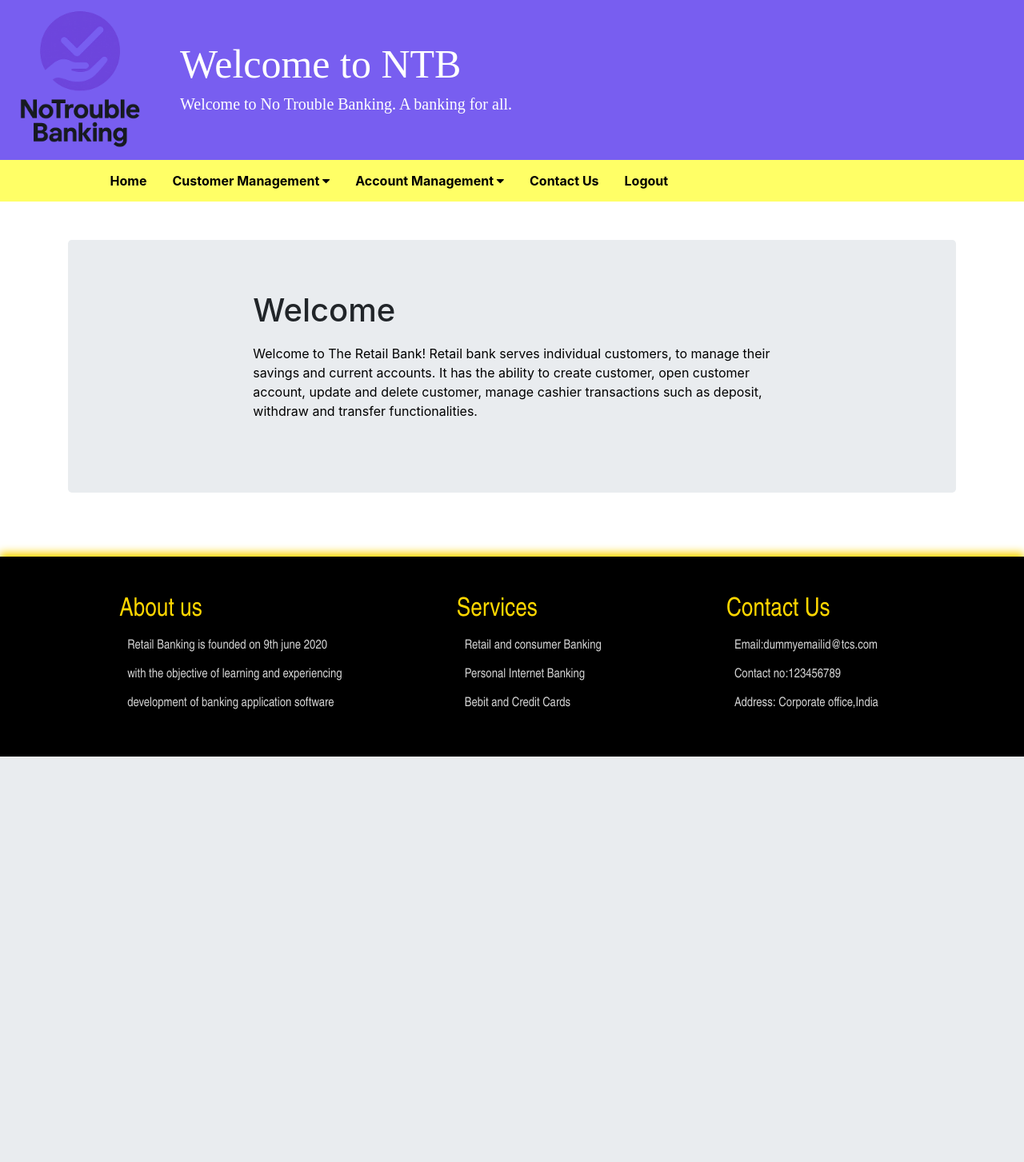
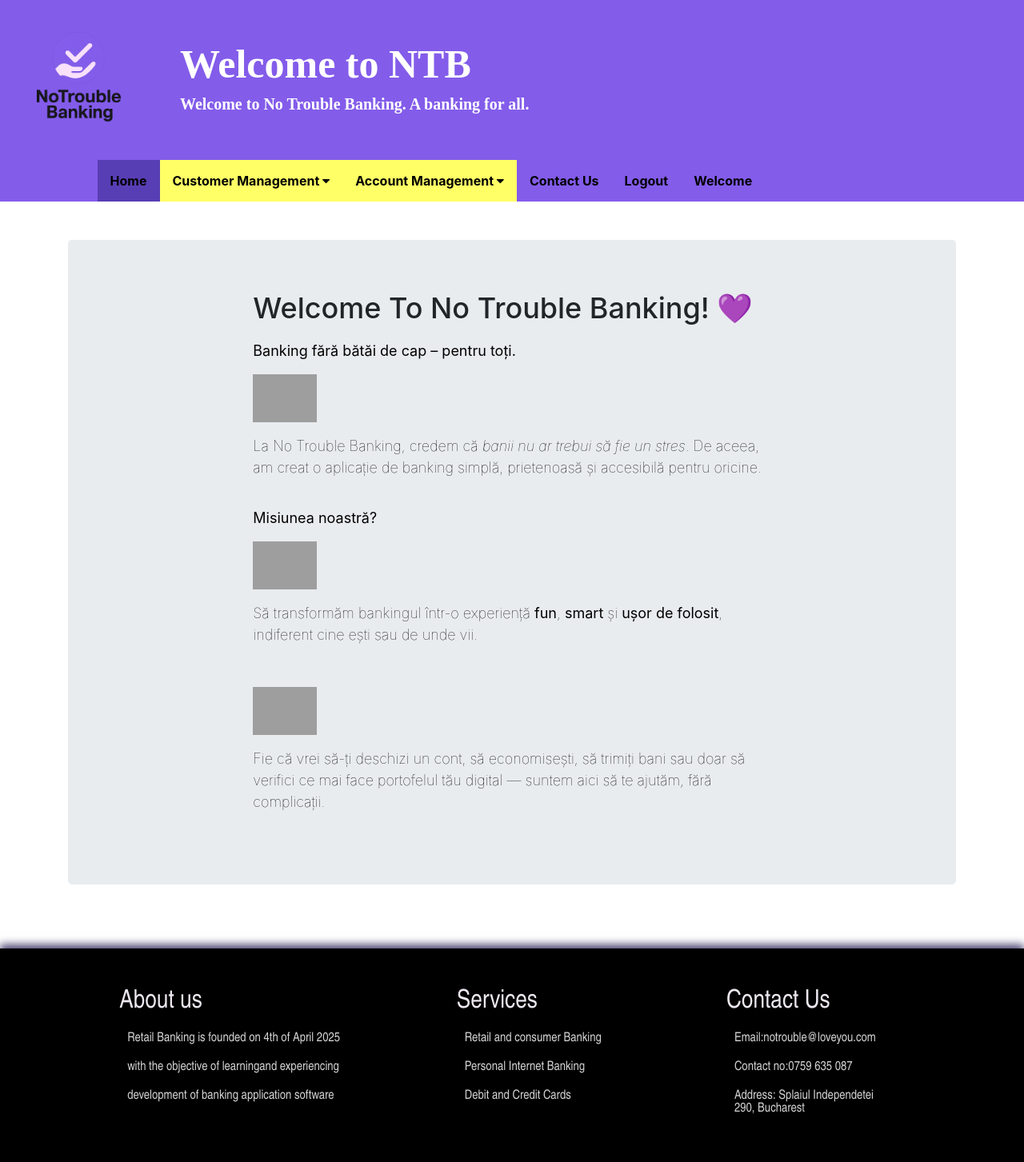
Before and after one commit to stelajg/hackitall, a Flask app: page / in a window 1280 px wide. Shown: the whole page at 80% size. Before the commit the page ends 946 px from the top, so only its background shows below. Run offline with Flask 3, Linux system fonts and the light colour scheme; the visitor is signed in with stand-in values (Sample User, id 1); some libraries are stand-ins or nearby versions; grey boxes are pictures that could not be loaded.

Commit message:
updated frontend

```diff
--- a/static/css/login1.css
+++ b/static/css/login1.css
@@ -19,7 +19,7 @@
 
     .input-group-prepend span{
     width: 50px;
-    background-color: #FFC312;
+    background-color: #3e2d939e;
     color: black;
     border:0 !important;
     }
@@ -44,7 +44,7 @@
 
     .login_btn{
     color: black;
-    background-color: #FFC312;
+    background-color: #3e2d939e;
     width: 100px;
     }
 
--- a/static/css/style.css
+++ b/static/css/style.css
@@ -54,19 +54,19 @@ p {
     /* color: #fff; */
 }
 .footer h2{
-    color: #ffd700;
+    color: #ede7ef;
     text-align: 5px;
 }
 .navbar {
     overflow: hidden;
     width: 100%;
-    background-color: #ffff66 !important;
+    background-color: linear-gradient(to right, #131e7e, #171328) !important;
     margin: 0 !important;
     padding: 0 5% !important;
     border-radius: 0 !important;
     display: block !important;
 }
-.navbar a {
+.navbar a, .navbar button {
   float: left;
   font-size: 16px;
   color: white;
@@ -823,7 +823,7 @@ p {
 }
 
 /* Submenu css*/
-.navbar a {
+.navbar a, .navbar button{
   float: left;
   font-size: 16px;
   color:#000;
@@ -908,12 +908,20 @@ p {
 
 
 .active {
-  background-color: #ffff66;
-  color: black !important;
-}
-a.nav-link.active:hover {
-    color: white !important;
-}
+  background-color: #3e2d939e; /* BUTON = MENIU */
+  color: rgb(0, 0, 0) !important;
+}
+a.nav-link.active:hover { /* BUTOANE = MENIU */
+    color: rgb(170, 204, 214) !important;
+    background-color: #1c0b49 !important;
+}
+
+a.nav-link:hover {
+    color: rgb(170, 204, 214) !important;
+    background-color: #1c0b49 !important;
+}
+
+
 .subnav a.nav-link.active:hover {
     color: black !important;
 }
@@ -1462,7 +1470,7 @@ text-align:right;
 3.8 Footer
 ********************************************************************/
  .footer {
-    box-shadow: 0px -5px 10px 0px #ffd700;
+    box-shadow: 0px -5px 10px 0px #4e4674;
     background-color: black;
     line-height: 1;
     text-align: left;
--- a/templates/home.html
+++ b/templates/home.html
@@ -5,13 +5,29 @@
 
 <main role="main">
   <div class="jumbotron">
-      <div class="col-sm-8 mx-auto">
-          <h1>Welcome</h1>
-          <p style="color: black;"><b> Welcome to The Retail Bank! Retail bank serves individual customers, to manage their savings and current accounts. It has the ability to create customer, open customer account, update and delete customer, manage cashier transactions such as deposit, withdraw and transfer functionalities.</b></p>
-      </div>
+    <div class="col-sm-8 mx-auto">
+      <h1 style="font-size: 36px;">Welcome To No Trouble Banking! 💜</h1>
+
+      <p style="color: black; font-size: 18px;">
+        <b>Banking fără bătăi de cap – pentru toți.</b><br>
+        <img src="https://cdn-icons-png.flaticon.com/512/1041/1041916.png" alt="Banking simplu" class="img-fluid my-3" style="max-width: 80px;">
+        <br>
+        La No Trouble Banking, credem că <i>banii nu ar trebui să fie un stres</i>. De aceea, am creat o aplicație de banking simplă, prietenoasă și accesibilă pentru oricine.
+      </p>
+
+      <p style="color: black; font-size: 18px;">
+        <b>Misiunea noastră?</b><br>
+        <img src="https://cdn-icons-png.flaticon.com/512/3135/3135706.png" alt="Misiune banking" class="img-fluid my-3" style="max-width: 80px;">
+        <br>
+        Să transformăm bankingul într-o experiență <b>fun</b>, <b>smart</b> și <b>ușor de folosit</b>, indiferent cine ești sau de unde vii.
+      </p>
+
+      <p style="color: black; font-size: 18px;">
+        <img src="https://cdn-icons-png.flaticon.com/512/3064/3064197.png" alt="Transfer de bani" class="img-fluid my-3" style="max-width: 80px;">
+        <br>
+        Fie că vrei să-ți deschizi un cont, să economisești, să trimiți bani sau doar să verifici ce mai face portofelul tău digital — suntem aici să te ajutăm, fără complicații.
+      </p>
+    </div>
   </div>
-</main>
-
-
 
 {% endblock %}
--- a/templates/includes/footer.html
+++ b/templates/includes/footer.html
@@ -2,20 +2,20 @@
   <div class="d-flex col-sm-10 py-5 mx-auto">
     <div class="sec1 col-sm-5">
         <h2>About us</h2>
-        <p> Retail Banking is founded on 9th june 2020</p>
-        <p> with the objective of learning and experiencing</p>
+        <p> Retail Banking is founded on 4th of April 2025</p>
+        <p> with the objective of learningand experiencing</p>
         <p>development of banking application software</p>
     </div>
     <div class="sec2 col-sm-4"><h2>Services</h2>
       <p>Retail and consumer Banking</p>
       <p>Personal Internet Banking</p>
-      <p>Bebit and Credit Cards</p>
+      <p>Debit and Credit Cards</p>
     </div>
     <div class="sec3 col-sm-3">
       <h2>Contact Us</h2>
-      <p>Email:dummyemailid@tcs.com</p>
-      <p>Contact no:123456789</p>
-      <p>Address: Corporate office,India</p>
+      <p>Email:notrouble@loveyou.com</p>
+      <p>Contact no:0759 635 087</p>
+      <p>Address: Splaiul Independetei 290, Bucharest</p>
     </div>
   </div>
 </div>
--- a/templates/includes/header.html
+++ b/templates/includes/header.html
@@ -1,4 +1,4 @@
-<header style="background-color:#785EF0 !important;">
+<header style="background-color:#835cea !important;">
       <div class="d-flex align-items-center gap-4">
         <div class="logo">
           <img src="{{ url_for('static', filename='images/logo.png') }}" alt="Logo" style="width: 200px; height: 200px;">
@@ -7,8 +7,8 @@
           <div class="navbar-innerlogo">
             <div class="container py-3">
               <div>
-                <h1 style="color:#FFFFFF !important; font-size:50px; font-family: 'Lexend', Lexend; ">Welcome to NTB</h1>
-                <h1 style="color:#FFFFFF !important; font-size:20px; font-family: 'Lexend', Lexend; ">Welcome to No Trouble Banking. A banking for all.</h1>
+                <h1 style="color:#FFFFFF !important; font-size:50px; font-family: 'Montserrat', Montserrat; font-weight: bold; ">Welcome to NTB</h1>
+                <h1 style="color:#FFFFFF !important; font-size:20px; font-family: 'Montserrat', Montserrat; font-weight: bold; ">Welcome to No Trouble Banking. A banking for all.</h1>
               </div>
             </div>
           </div>
--- a/templates/includes/nav.html
+++ b/templates/includes/nav.html
@@ -35,4 +35,5 @@
     <a href="#contact">Contact Us</a>
     <a href="{{ url_for('logout') }}" class="nav-link">Logout</a>
   {% endif %}
+  <a href="javascript:void(0)" class="nav-link" id="openPopup">Welcome</a>
 </div>
--- /dev/null
+++ b/templates/includes/popup.html
@@ -0,0 +1,18 @@
+<!-- includes/popup.html -->
+<div id="welcomePopup" class="popup-box" style="display: none;">
+    <div class="popup-inner">
+        <span class="close-btn" id="closePopup">&times;</span>
+        <h5>👋 Welcome to NTB!</h5>
+        <p>We're happy you're here. If you need help or want to tell us who you are, you can do it below:</p>
+
+        <form id="popupForm">
+        <div class="form-group">
+            <label for="username" style="font-weight: 600;">Your name:</label>
+            <input type="text" id="username" name="username" class="form-control" placeholder="Enter your name" />
+        </div>
+        <button type="submit" class="btn btn-sm btn-primary mt-2">Say Hello</button>
+        </form>
+
+        <div id="greeting" style="display: none; margin-top: 10px;"></div>
+    </div>
+</div>
--- a/templates/login.html
+++ b/templates/login.html
@@ -27,14 +27,14 @@
           <form action="{{ url_for('login') }}" method="post">
              <div class="input-group form-group">
                  <div class="input-group-prepend">
-                     <span class="input-group-text"><i class="fas fa-user"></i></span>
+                     <span class="input-group-text"><i class="fa fa-user" aria-hidden="true"></i></span>
                  </div>
                 <input class="form-control" name="username" type="text" placeholder="UserName" required maxlength="30" style="height: 37px;">
 
              </div>
              <div class="input-group form-group">
                  <div class="input-group-prepend">
-                     <span class="input-group-text"><i class="fas fa-key"></i></span>
+                     <span class="input-group-text"><i class="fa fa-lock" aria-hidden="true"></i></span> <!-- <i class="fa fa-lock" aria-hidden="true"></i> -->
                  </div>
                   <input class="form-control" name="password" type="password" pattern="^(?=.*[A-Za-z])(?=.*\d)(?=.*[@$!%*#?&])[A-Za-z\d@$!%*#?&]{10,}$" placeholder="Password" required maxlength="30" id="passwordInput" style="height: 37px;">
 
```
Also changed, not shown: other parts of static/css/style.css (+44 -14 lines), templates/layout.html (+60 -0 lines), static/images/logo.png.
